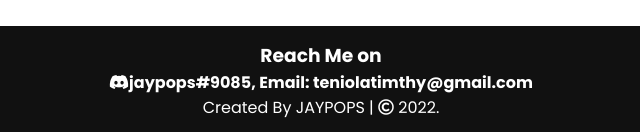
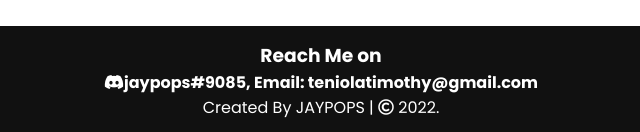
Before and after one commit to jaypops/jaypops.io, a plain HTML site: page index.html in a window 1280 px wide. Shown: the part 2799-2931 px from the top of the page, 319-959 px from the left. Drawn offline with nearby package versions, Linux system fonts and the light colour scheme.

Commit message:
Update index.html

```diff
--- a/index.html
+++ b/index.html
@@ -116,7 +116,7 @@
       <footer>
             <div class="reach">
                 <h3>Reach Me on</h3>
-                <h4><i class="fa-brands fa-discord"></i>jaypops#9085, Email:  teniolatimthy@gmail.com</h4>
+                <h4><i class="fa-brands fa-discord"></i>jaypops#9085, Email:  teniolatimothy@gmail.com</h4>
             </div>
             <span>Created By JAYPOPS | <span class="far fa-copyright"></span> 2022.</span>
     </footer>
```
